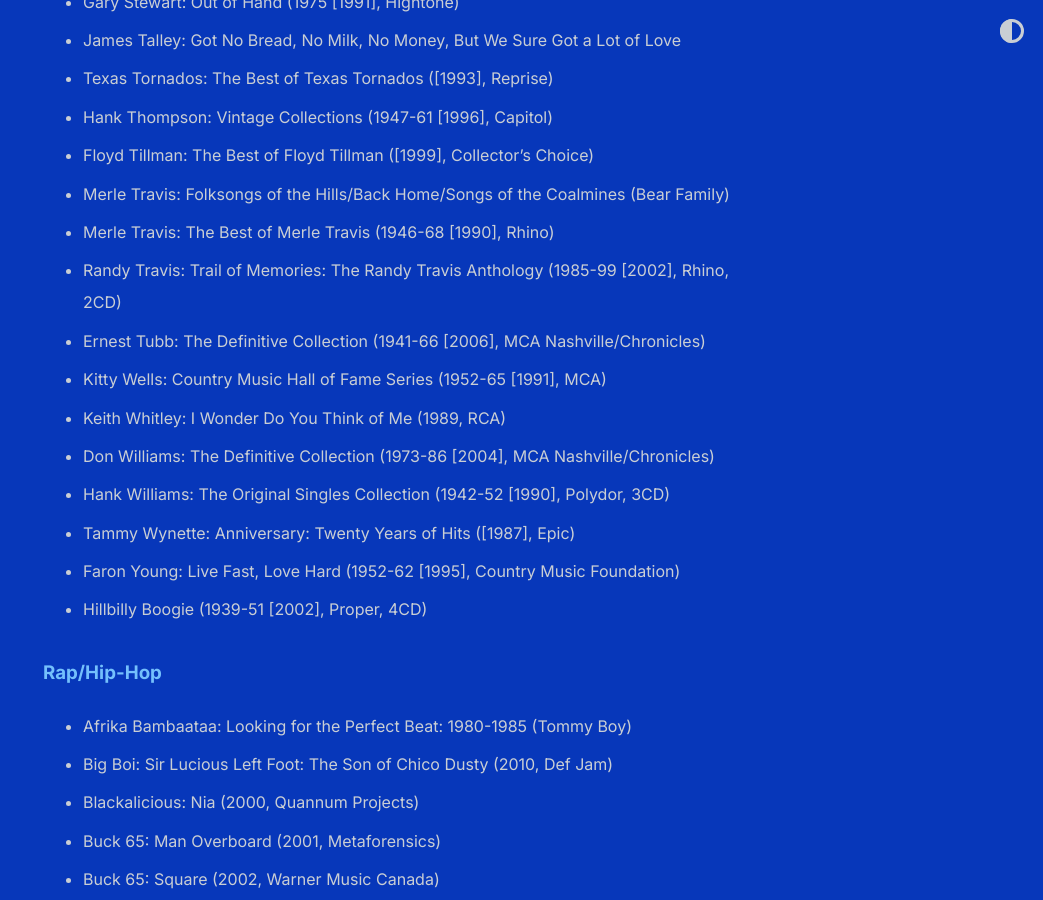
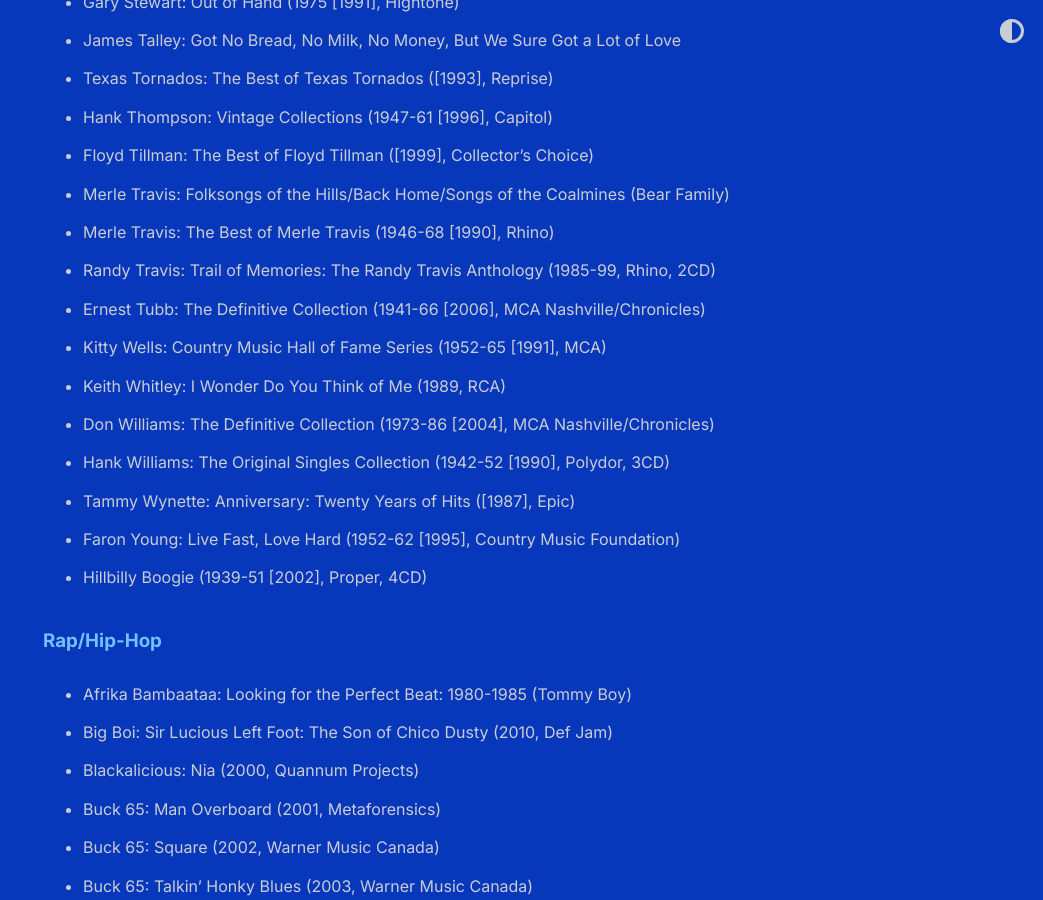
Before and after one commit to shihankanungo/shihankanungo.github.io, a Jekyll site: the page built from tomhull.md, in a window 1280 px wide and 900 px high, scrolled down 19950 px. Shown: the whole window, without its empty margins (237-1280 px from the left). Built offline with Jekyll 4.4.1, drawn with Linux system fonts in a browser that asks for light colours.

Commit message:
Update tomhull.md

```diff
--- a/tomhull.md
+++ b/tomhull.md
@@ -520,7 +520,7 @@
 - Floyd Tillman: The Best of Floyd Tillman ([1999], Collector's Choice)
 - Merle Travis: Folksongs of the Hills/Back Home/Songs of the Coalmines (Bear Family)
 - Merle Travis: The Best of Merle Travis (1946-68 [1990], Rhino)
-- Randy Travis: Trail of Memories: The Randy Travis Anthology (1985-99 [2002], Rhino, 2CD)
+- Randy Travis: Trail of Memories: The Randy Travis Anthology (1985-99, Rhino, 2CD)
 - Ernest Tubb: The Definitive Collection (1941-66 [2006], MCA Nashville/Chronicles)
 - Kitty Wells: Country Music Hall of Fame Series (1952-65 [1991], MCA)
 - Keith Whitley: I Wonder Do You Think of Me (1989, RCA)
```
